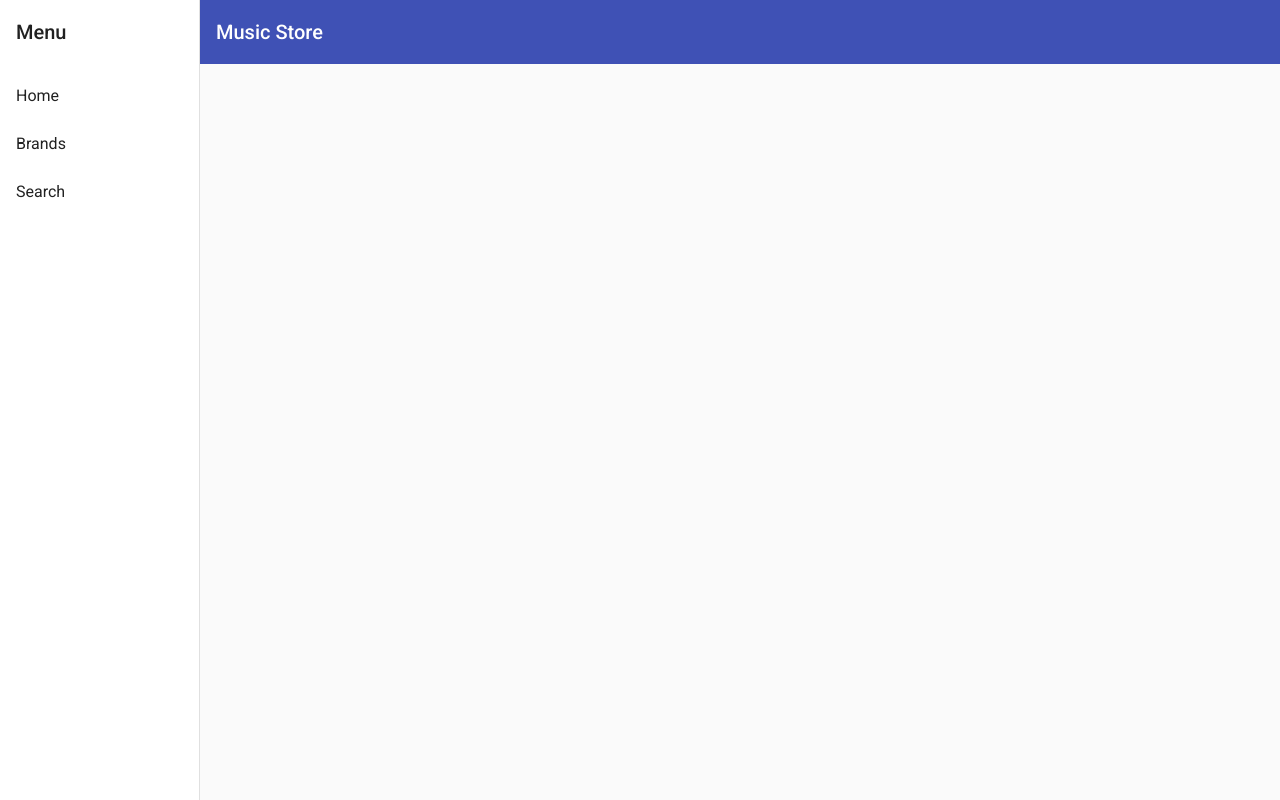
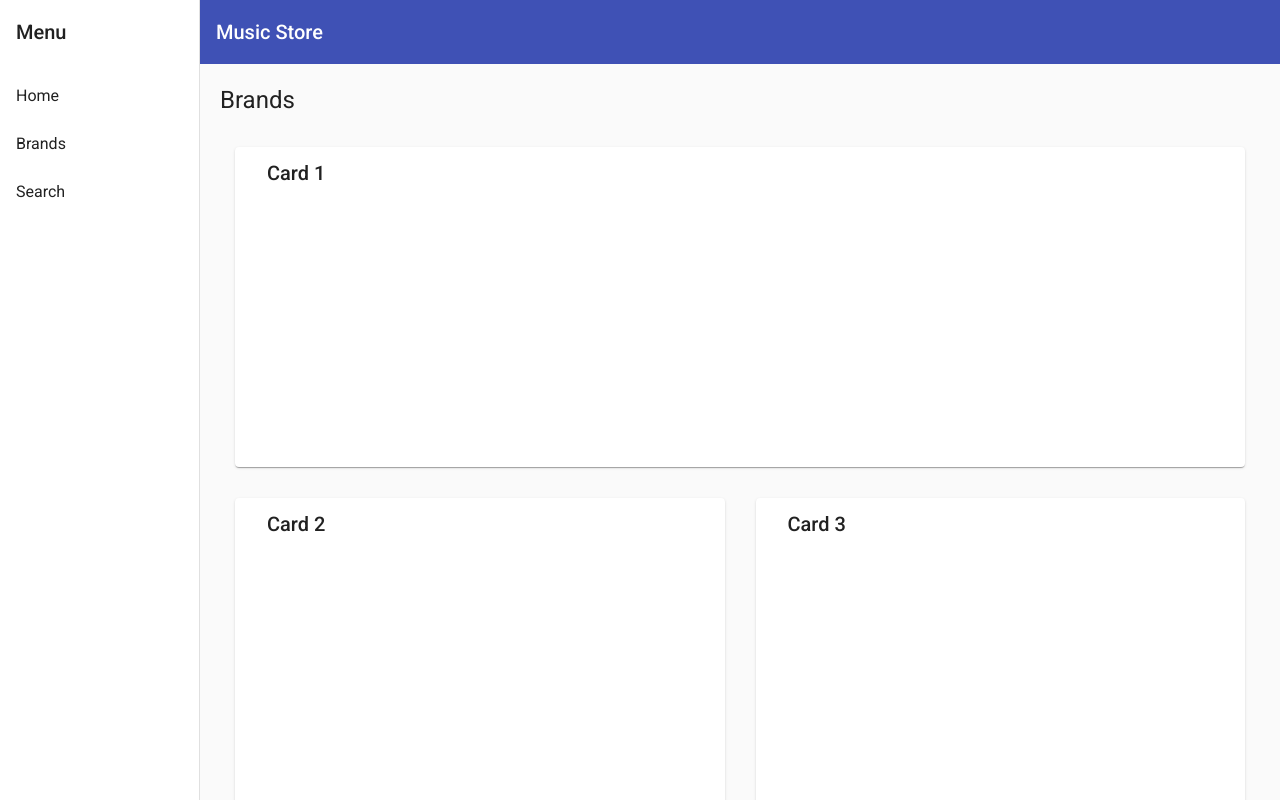
Before and after one commit to jmRicardo/music-store, an Angular app: page /brands in a window 1280 px wide. Before the commit this address led to /. Built offline with nearby package versions, Linux system fonts and the light colour scheme.

Commit message:
agregado dashboard de material

```diff
--- a/src/app/app-routing.module.ts
+++ b/src/app/app-routing.module.ts
@@ -1,7 +1,11 @@
 import { NgModule } from '@angular/core';
 import { RouterModule, Routes } from '@angular/router';
+import { BrandComponent } from './brand/brand.component';
 
-const routes: Routes = [];
+const routes: Routes = [
+
+  { path: 'brands', component: BrandComponent }
+];
 
 @NgModule({
   imports: [RouterModule.forRoot(routes)],
--- /dev/null
+++ b/src/app/brand/brand.component.css
@@ -0,0 +1,21 @@
+.grid-container {
+  margin: 20px;
+}
+
+.dashboard-card {
+  position: absolute;
+  top: 15px;
+  left: 15px;
+  right: 15px;
+  bottom: 15px;
+}
+
+.more-button {
+  position: absolute;
+  top: 5px;
+  right: 10px;
+}
+
+.dashboard-card-content {
+  text-align: center;
+}
--- /dev/null
+++ b/src/app/brand/brand.component.html
@@ -0,0 +1,14 @@
+<div class="grid-container">
+  <h1 class="mat-h1">Brands</h1>
+  <mat-grid-list cols="2" rowHeight="350px">
+    <mat-grid-tile *ngFor="let card of cards | async" [colspan]="card.cols" [rowspan]="card.rows">
+      <mat-card class="dashboard-card">
+        <mat-card-header>
+          <mat-card-title>
+            {{card.title}}
+          </mat-card-title>
+        </mat-card-header>
+      </mat-card>
+    </mat-grid-tile>
+  </mat-grid-list>
+</div>
--- /dev/null
+++ b/src/app/brand/brand.component.ts
@@ -0,0 +1,33 @@
+import { Component } from '@angular/core';
+import { map } from 'rxjs/operators';
+import { Breakpoints, BreakpointObserver } from '@angular/cdk/layout';
+
+@Component({
+  selector: 'app-brand',
+  templateUrl: './brand.component.html',
+  styleUrls: ['./brand.component.css']
+})
+export class BrandComponent {
+  /** Based on the screen size, switch from standard to one column per row */
+  cards = this.breakpointObserver.observe(Breakpoints.Handset).pipe(
+    map(({ matches }) => {
+      if (matches) {
+        return [
+          { title: 'Card 1', cols: 2, rows: 1 },
+          { title: 'Card 2', cols: 2, rows: 1 },
+          { title: 'Card 3', cols: 2, rows: 1 },
+          { title: 'Card 4', cols: 2, rows: 1 }
+        ];
+      }
+
+      return [
+        { title: 'Card 1', cols: 2, rows: 1 },
+        { title: 'Card 2', cols: 1, rows: 1 },
+        { title: 'Card 3', cols: 1, rows: 2 },
+        { title: 'Card 4', cols: 1, rows: 1 }
+      ];
+    })
+  );
+
+  constructor(private breakpointObserver: BreakpointObserver) {}
+}
--- a/src/app/nav/nav.component.html
+++ b/src/app/nav/nav.component.html
@@ -6,7 +6,7 @@
     <mat-toolbar>Menu</mat-toolbar>
     <mat-nav-list>
       <a mat-list-item href="#">Home</a>
-      <a mat-list-item href="#">Brands</a>
+      <a mat-list-item routerLink="/brands">Brands</a>
       <a mat-list-item href="#">Search</a>
     </mat-nav-list>
   </mat-sidenav>
```
Also changed, not shown: src/app/app.module.ts (+9 -1 lines), 1 other file (tests, documents, lock files or other folders).
